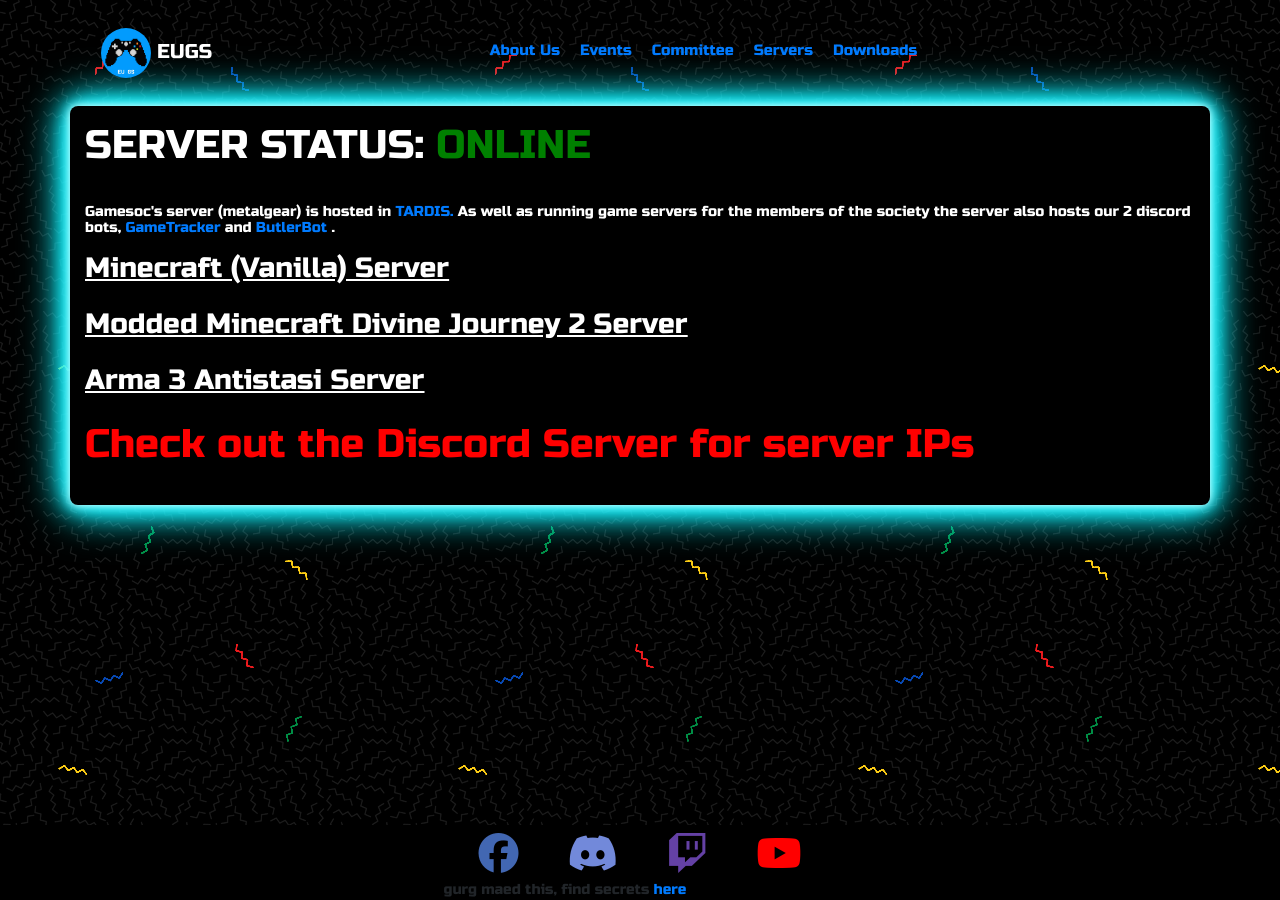
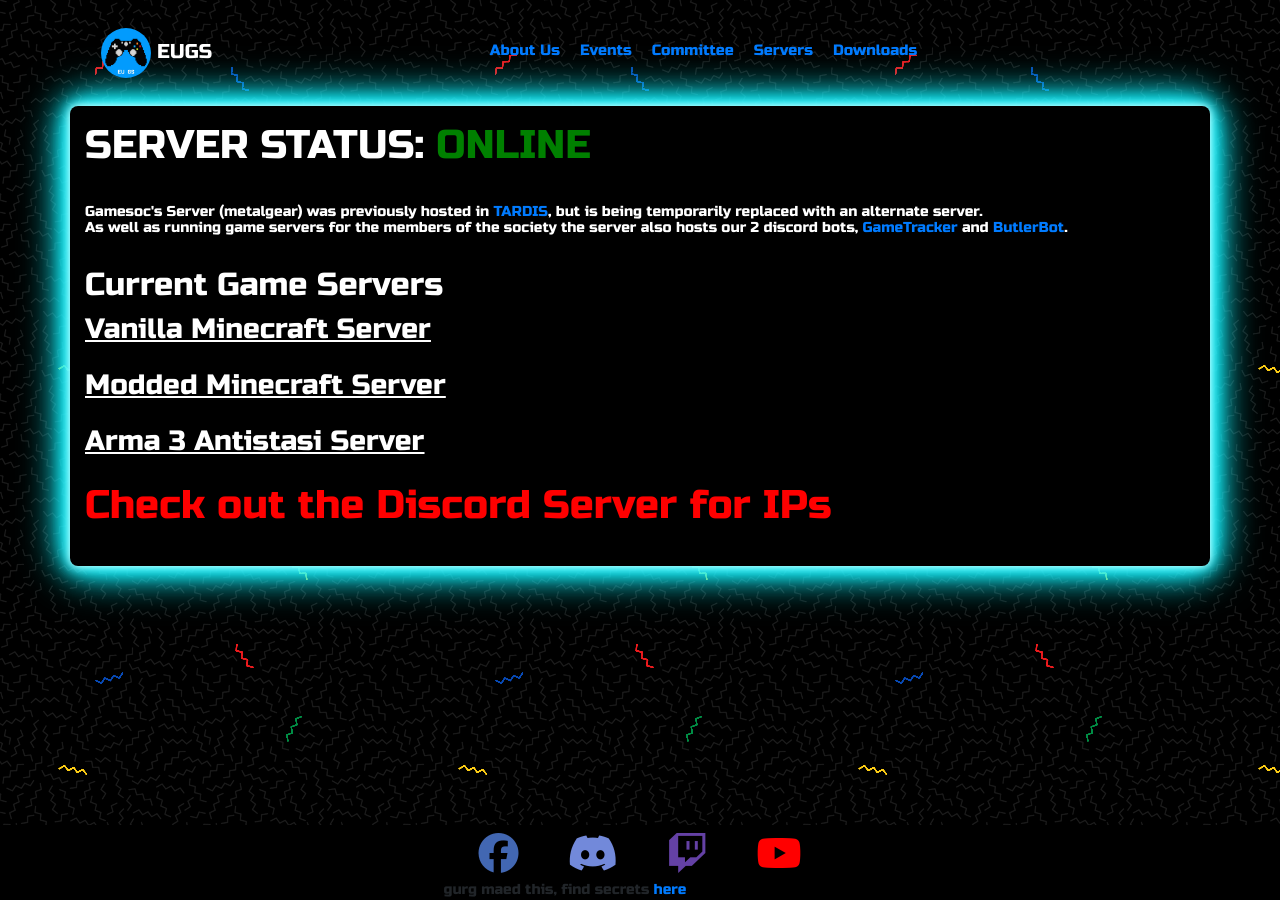
Before and after one commit to Ninteedo/eugs_website, a Jekyll site: the page built from servers.html, in a window 1280 px wide. Built offline with Jekyll 4.4.1, drawn with Linux system fonts in a browser that asks for light colours; nearby versions of some CDN libraries.

Commit message:
Update description in servers.html

```diff
--- a/servers.html
+++ b/servers.html
@@ -8,23 +8,25 @@
     <h1> SERVER STATUS: <a style="color: green">ONLINE</a><a style="color: black">...Probably</a></h1> <h6><a style="color: black">This doesnt change. shhhhh</a></h6><!-- cheeky -->
 
     <p>
-        Gamesoc's server (metalgear) is hosted in <a href="https://wiki.tardis.ed.ac.uk" >TARDIS.</a>
+        Gamesoc's Server (metalgear) was previously hosted in <a href="https://wiki.tardis.ed.ac.uk" >TARDIS</a>, but is being temporarily replaced with an alternate server.<br>
         As well as running game servers for the members of the society the server also hosts our 2 discord bots,
         <a href="https://github.com/GreigHuth/GameTracker"> GameTracker</a> and
-        <a href="https://github.com/dkambersky/GamesocButler"> ButlerBot </a>.
-
+        <a href="https://github.com/dkambersky/GamesocButler"> ButlerBot</a>.
     </p>
-
-    <h3><u>Minecraft (Vanilla) Server</u></h3>
     <br>
 
-    <h3><u>Modded Minecraft Divine Journey 2 Server</u></h3>
+    <h2>Current Game Servers</h2>
+
+    <h3><u>Vanilla Minecraft Server</u></h3>
+    <br>
+
+    <h3><u>Modded Minecraft Server</u></h3>
     <br>
 
     <h3><u>Arma 3 Antistasi Server</u></h3>
     <br>
 
-    <h1><a style="color: red">Check out the Discord Server for server IPs</a></h1>
+    <h1><a style="color: red">Check out the Discord Server for IPs</a></h1>
     <br>
 
 
```
